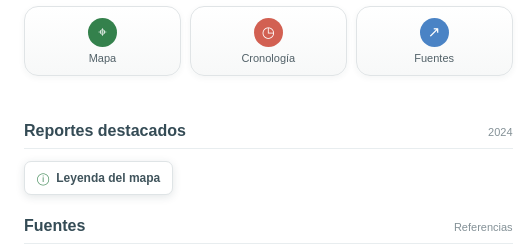
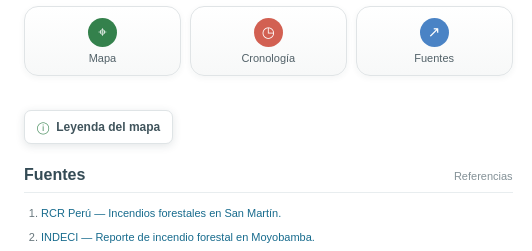
Before and after one commit to zaecova/Focos-de-incendios, a plain HTML site: page index.html in a window 1280 px wide. Shown: the part 354-605 px from the top of the page, 0-532 px from the left. Drawn offline with Linux system fonts and the light colour scheme.

Commit message:
Remove reports heading and year label
Co-authored-by: Copilot <223556219+Copilot@users.noreply.github.com>

```diff
--- a/index.html
+++ b/index.html
@@ -383,11 +383,7 @@
       </nav>
       <p class="search-status" id="search-status" aria-live="polite"></p>
 
-      <div class="section-heading">
-        <h2 id="cronologia">Reportes destacados</h2>
-        <span class="section-note">2024</span>
-      </div>
-      <details class="map-legend">
+      <details class="map-legend" id="cronologia">
         <summary>Leyenda del mapa</summary>
         <div class="legend-content">
           <p class="legend-title">Puntos VIIRS · FRP (MW)</p>
```
